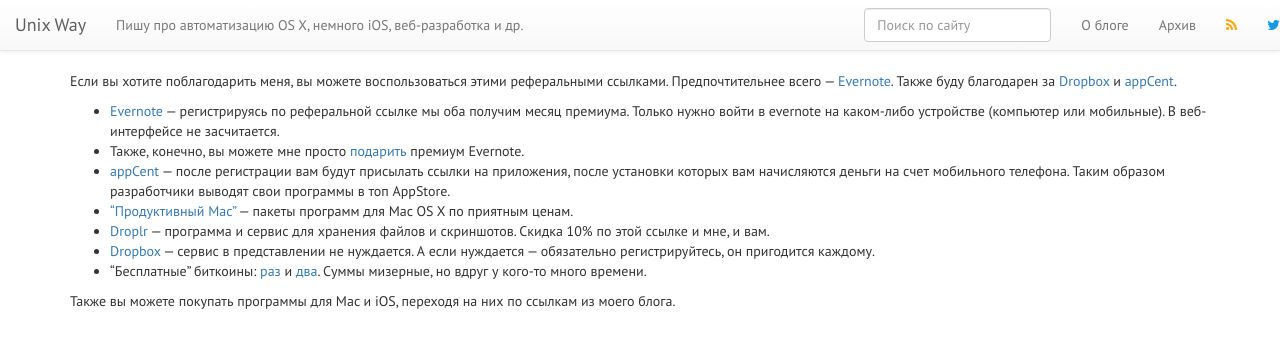
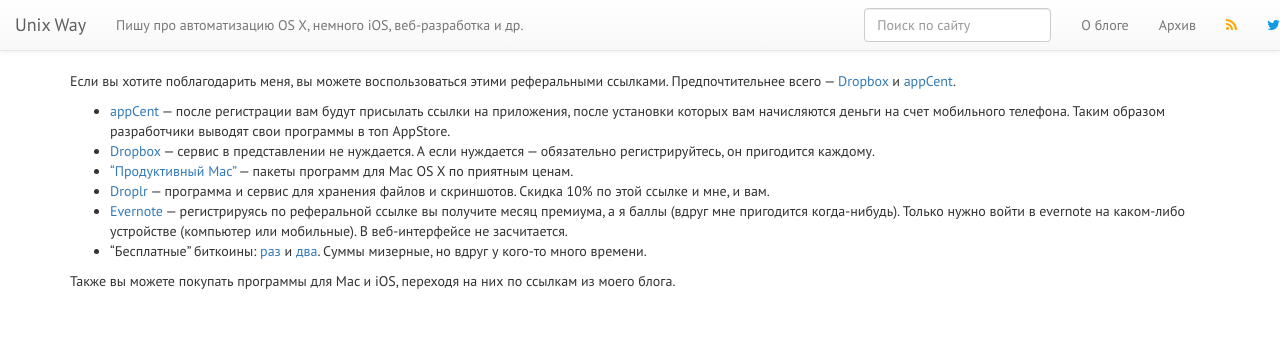
Before and after one commit to vyazovoi/vyazovoi.github.io, a Jekyll site: the page built from thx.md, in a window 1280 px wide. Shown: the top 348 px of the page. Built offline with Jekyll 4.4.1, drawn with Linux system fonts in a browser that asks for light colours; nearby versions of some CDN libraries; Markdown is read by kramdown in place of the engine named in the settings; comment, search, counter and statistics services are not loaded.

Commit message:
no message

```diff
--- a/thx.md
+++ b/thx.md
@@ -3,14 +3,13 @@ title: Поблагодарить автора
 layout: default
 ---
 
-Если вы хотите поблагодарить меня, вы можете воспользоваться этими реферальными ссылками. Предпочтительнее всего — [Evernote](https://www.evernote.com/referral/Registration.action?uid=38335547&sig=785d07d58338513b7e7813ca1d39fbc7). Также буду благодарен за [Dropbox](https://db.tt/RBkbth7p) и [appCent](http://appinday.ru/refi4biz).
+Если вы хотите поблагодарить меня, вы можете воспользоваться этими реферальными ссылками. Предпочтительнее всего — [Dropbox](https://db.tt/RBkbth7p) и [appCent](http://appinday.ru/refi4biz).
 
-- [Evernote](https://www.evernote.com/referral/Registration.action?uid=38335547&sig=785d07d58338513b7e7813ca1d39fbc7) — регистрируясь по реферальной ссылке мы оба получим месяц премиума. Только нужно войти в evernote на каком-либо устройстве (компьютер или мобильные). В веб-интерфейсе не засчитается.
-- Также, конечно, вы можете мне просто [подарить](https://www.evernote.com/Gift.action) премиум Evernote.
 - [appCent](http://appinday.ru/refi4biz) — после регистрации вам будут присылать ссылки на приложения, после установки которых вам начисляются деньги на счет мобильного телефона. Таким образом разработчики выводят свои программы в топ AppStore.
+- [Dropbox](https://db.tt/RBkbth7p) — сервис в представлении не нуждается. А если нуждается — обязательно регистрируйтесь, он пригодится каждому.
 - ["Продуктивный Mac"](http://www.productivemacs.com/a/375473) — пакеты программ для Mac OS X по приятным ценам.
 - [Droplr](https://droplr.com/join/d/HtazcU6Q) — программа и сервис для хранения файлов и скриншотов. Скидка 10% по этой ссылке и мне, и вам.
-- [Dropbox](https://db.tt/RBkbth7p) — сервис в представлении не нуждается. А если нуждается — обязательно регистрируйтесь, он пригодится каждому.
+- [Evernote](https://www.evernote.com/referral/Registration.action?uid=38335547&sig=785d07d58338513b7e7813ca1d39fbc7) — регистрируясь по реферальной ссылке вы получите месяц премиума, а я баллы (вдруг мне пригодится когда-нибудь). Только нужно войти в evernote на каком-либо устройстве (компьютер или мобильные). В веб-интерфейсе не засчитается.
 - "Бесплатные" биткоины: [раз](https://coinad.com/?r=NK28VEN3JDKP1BY) и [два](http://freebitco.in/?r=166226). Суммы мизерные, но вдруг у кого-то много времени.
 
 Также вы можете покупать программы для Mac и iOS, переходя на них по ссылкам из моего блога.
```
